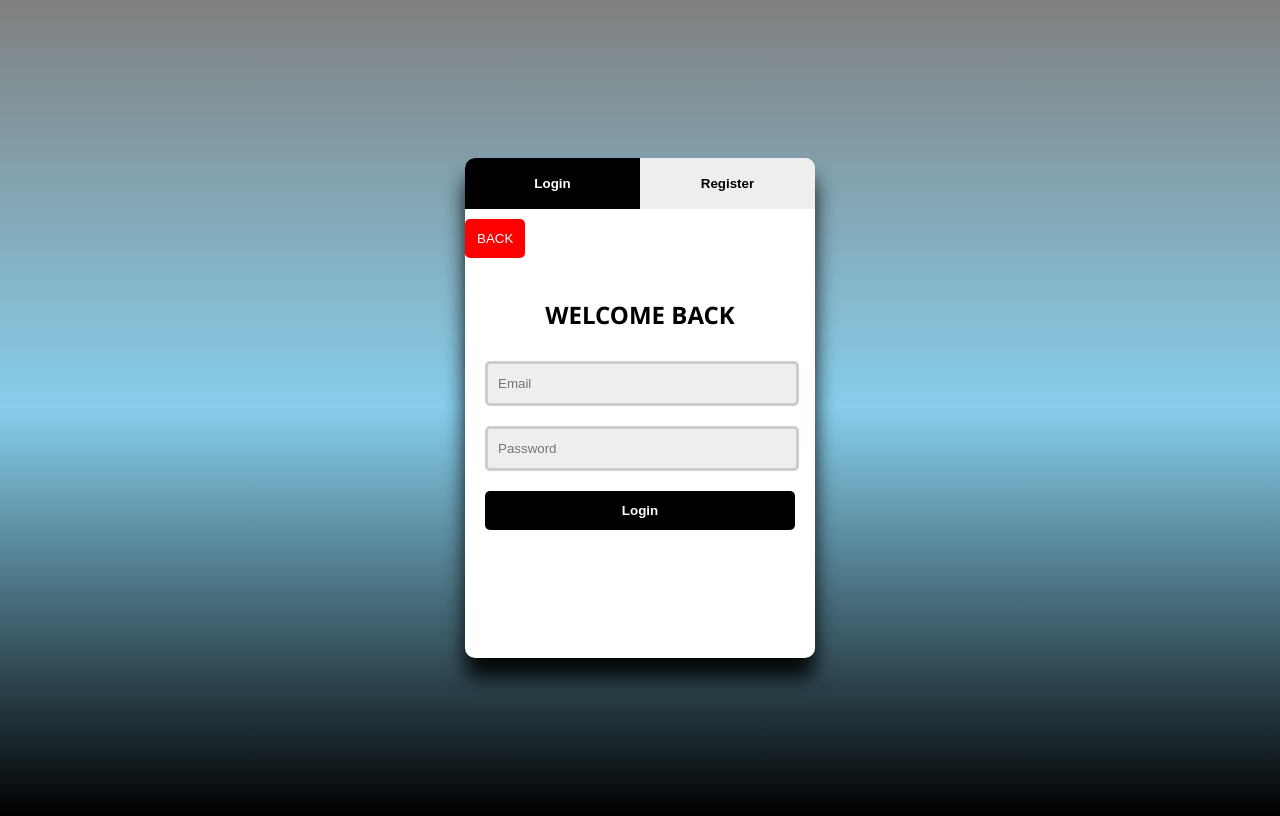
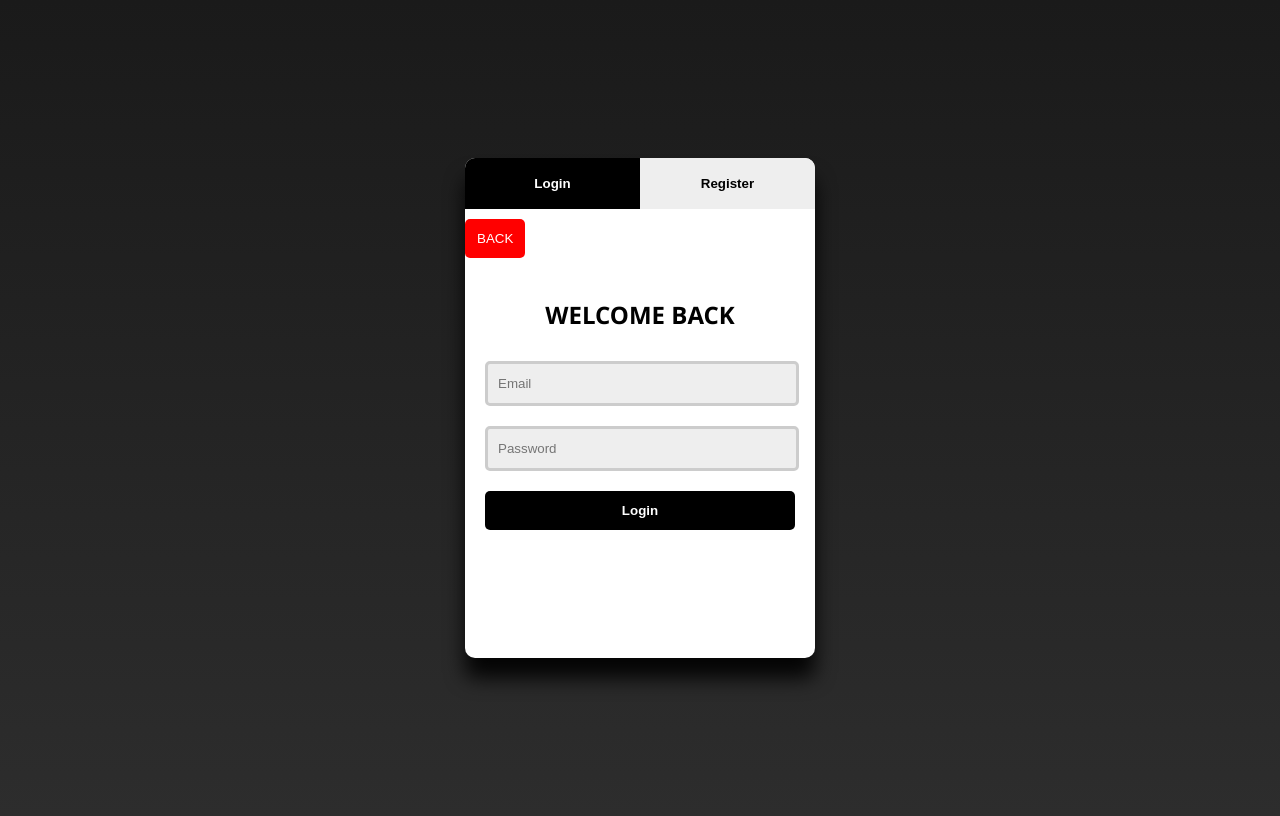
Before and after one commit to ZeaLoTTT250/solaSMP, a plain HTML site: page login_register.html in a window 1280 px wide. Drawn offline with Linux system fonts and the light colour scheme.

Commit message:
Update login_register.html

```diff
--- a/login_register.html
+++ b/login_register.html
@@ -7,7 +7,7 @@
 <style>
   body {
     font-family: 'Segoe UI', Tahoma, Geneva, Verdana, sans-serif;
-    background: linear-gradient(to top, black, skyblue, gray);
+    background: linear-gradient(to bottom, #1a1a1a, #2d2d2d);
     display: flex;
     justify-content: center;
     align-items: center;
```
